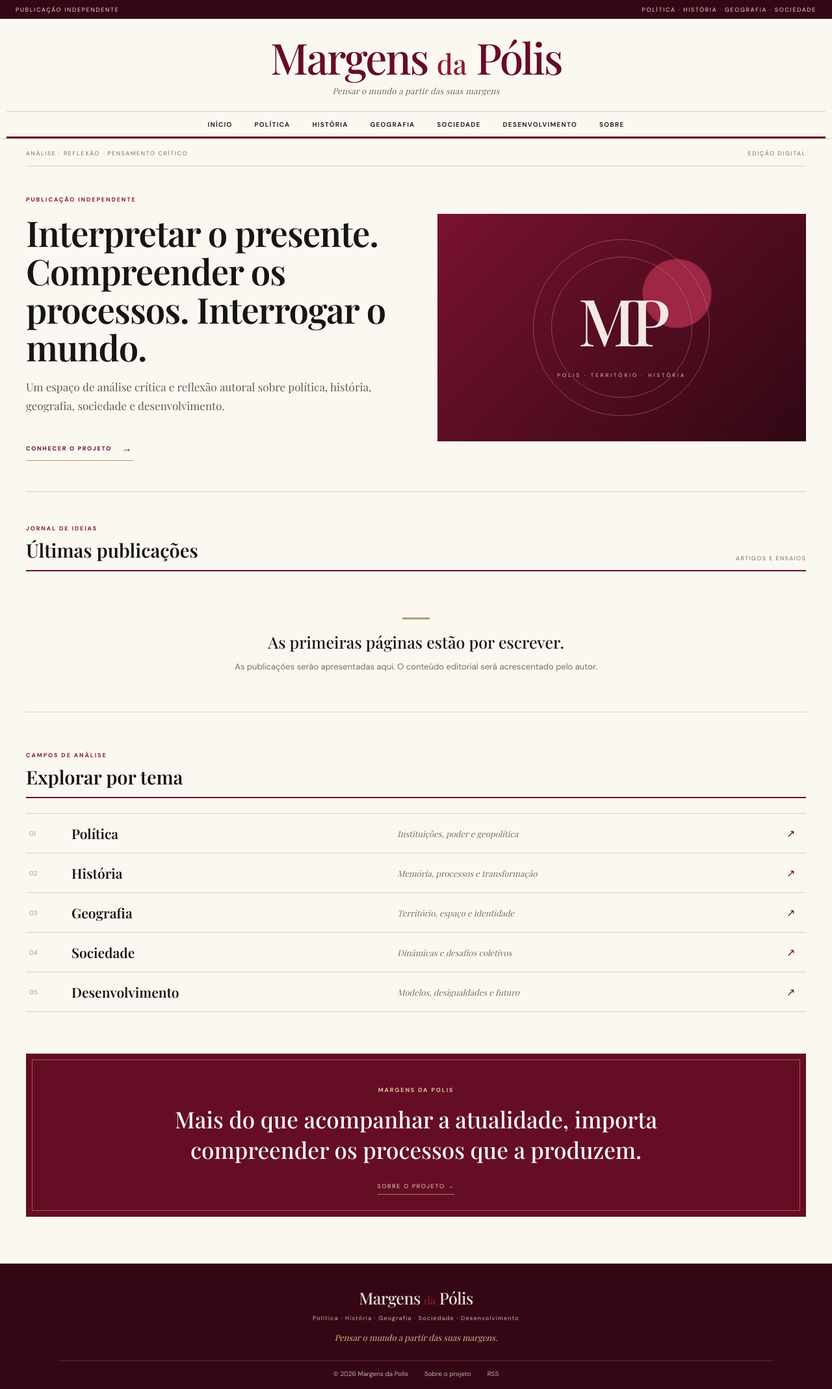
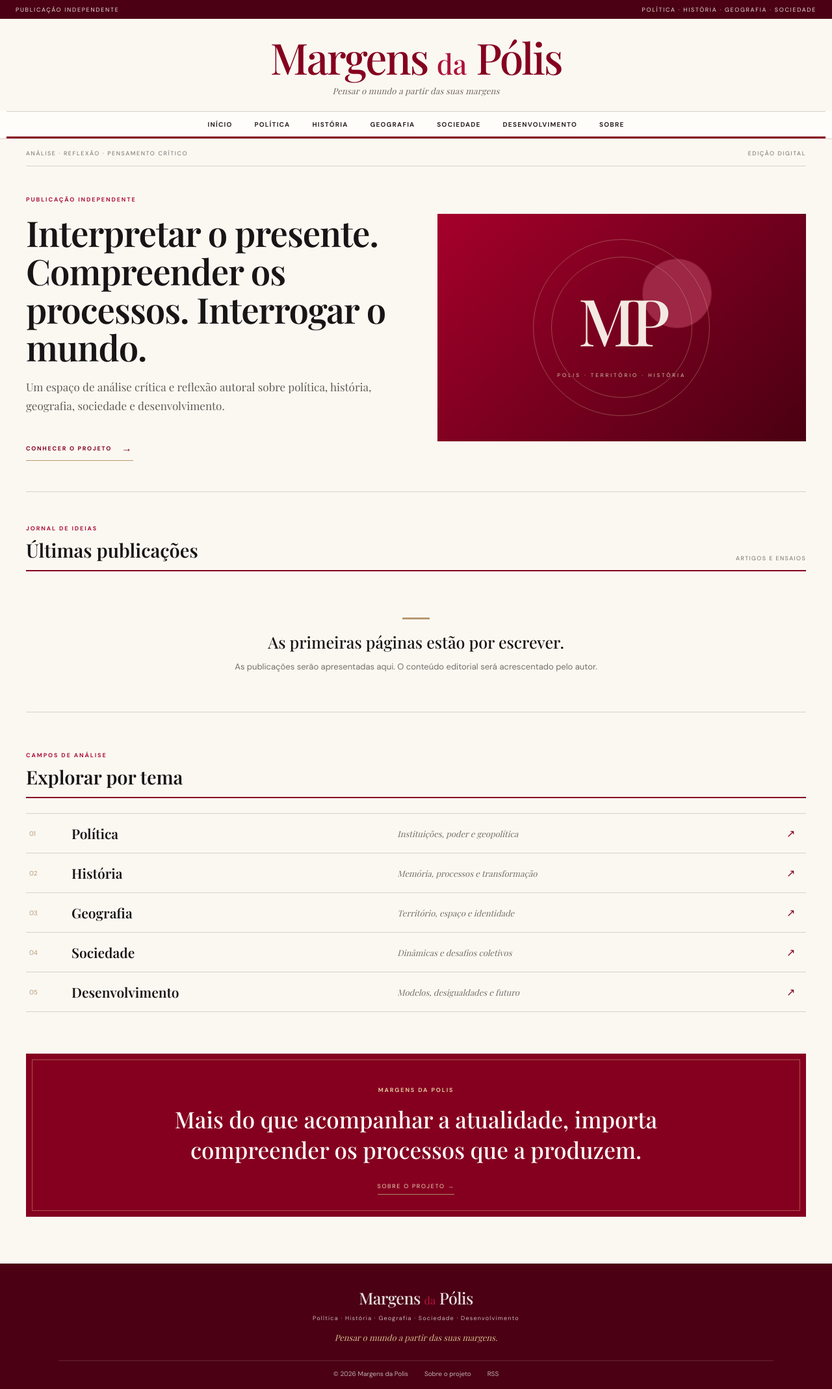
Before and after one commit to gmonteiropolli-design/Margens-da-Polis, a Jekyll site: the page built from index.html, in a window 1280 px wide. Shown: the whole page at 65% size. Built offline with Jekyll 4.4.1, drawn with Linux system fonts in a browser that asks for light colours; the list of posts is cut into pages by our own code.

Commit message:
Strengthen the deep red editorial palette

```diff
--- a/assets/css/style.css
+++ b/assets/css/style.css
@@ -1,5 +1,5 @@
 :root{
-  --wine:#650d25;--wine-dark:#350714;--wine-mid:#8b1837;--paper:#fbf8f2;
+  --wine:#85001f;--wine-dark:#4b0014;--wine-mid:#ad1238;--paper:#fbf8f2;
   --ink:#171515;--muted:#756c68;--line:#d8d0c7;--gold:#b99a72;
   --serif:"Playfair Display",Georgia,serif;--sans:"DM Sans",Arial,sans-serif
 }
@@ -8,7 +8,7 @@ html{scroll-behavior:smooth}
 body{margin:0;background:var(--paper);color:var(--ink);font-family:var(--sans);-webkit-font-smoothing:antialiased}
 a{color:inherit;text-decoration:none}
 .utility-bar{height:29px;padding:0 max(calc((100% - 1260px)/2),24px);background:var(--wine-dark);color:#e9dfe0;display:flex;align-items:center;justify-content:space-between;font-size:9px;letter-spacing:1.7px}
-.site-header{background:var(--paper);color:var(--ink);border-bottom:1px solid var(--line)}
+.site-header{background:#fffdf9;color:var(--ink);border-bottom:1px solid var(--line)}
 .masthead{min-height:142px;display:flex;flex-direction:column;align-items:center;justify-content:center;padding:21px 16px 17px;position:relative;background:var(--paper)}
 .masthead-mark{display:none}
 .masthead-name{font:500 clamp(38px,5.6vw,66px)/.98 var(--serif);letter-spacing:-2.4px;color:var(--wine)}
@@ -31,7 +31,7 @@ main{max-width:1260px;margin:auto;padding:0 30px 72px}
 .text-link span{font-size:16px}
 .lead-image,.lead-art{height:350px;overflow:hidden}
 .lead-image img{width:100%;height:100%;object-fit:cover;display:block}
-.lead-art{background:radial-gradient(circle at 65% 35%,#9d2745 0 12%,transparent 12.5%),linear-gradient(135deg,#79122f,#310713);display:flex;flex-direction:column;align-items:center;justify-content:center;color:#f4e9e2;position:relative}
+.lead-art{background:radial-gradient(circle at 65% 35%,#9d2745 0 12%,transparent 12.5%),linear-gradient(135deg,#a5002b,#4a0012);display:flex;flex-direction:column;align-items:center;justify-content:center;color:#f4e9e2;position:relative}
 .lead-art:before,.lead-art:after{content:"";position:absolute;border:1px solid rgba(220,195,158,.35);border-radius:50%;width:270px;height:270px}
 .lead-art:after{width:215px;height:215px}
 .lead-art span{font:500 100px var(--serif);letter-spacing:-8px;z-index:1}
```
